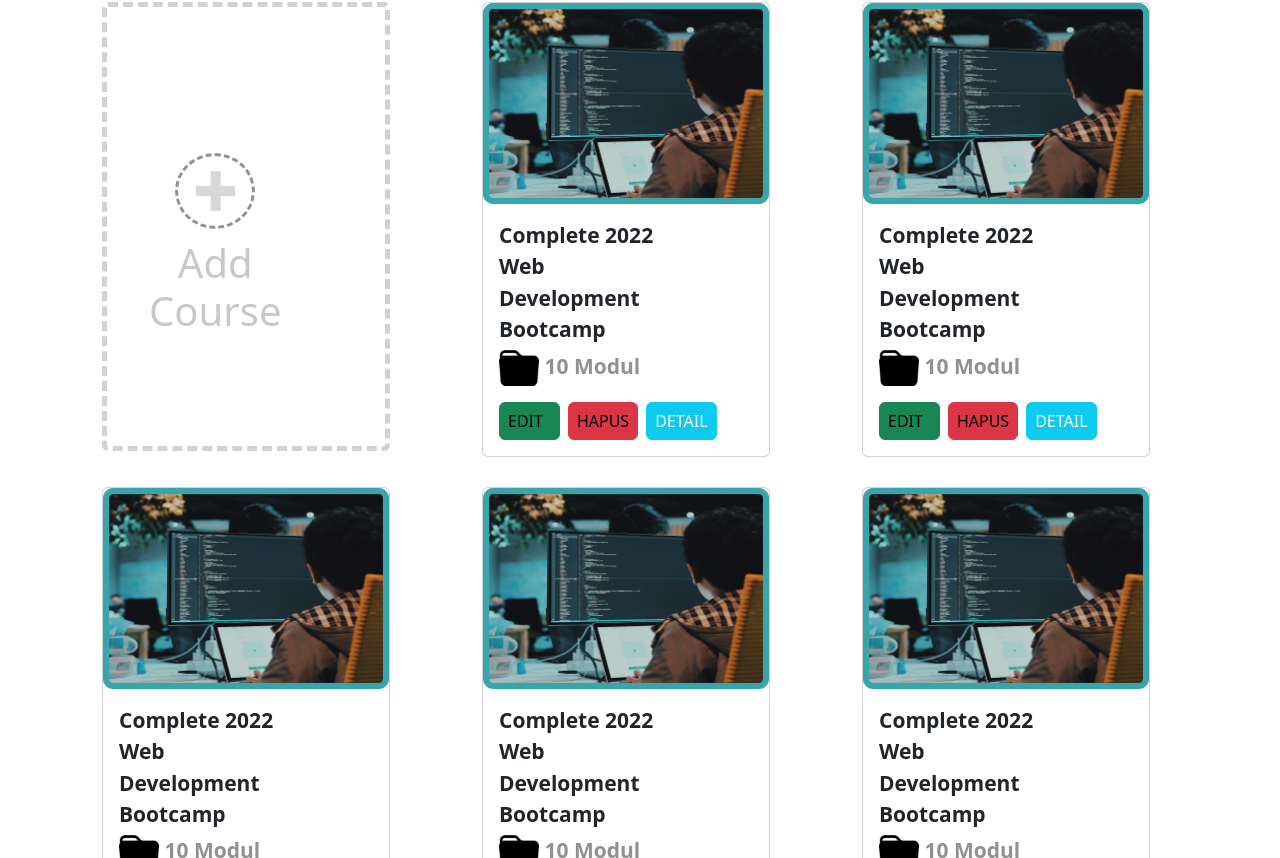
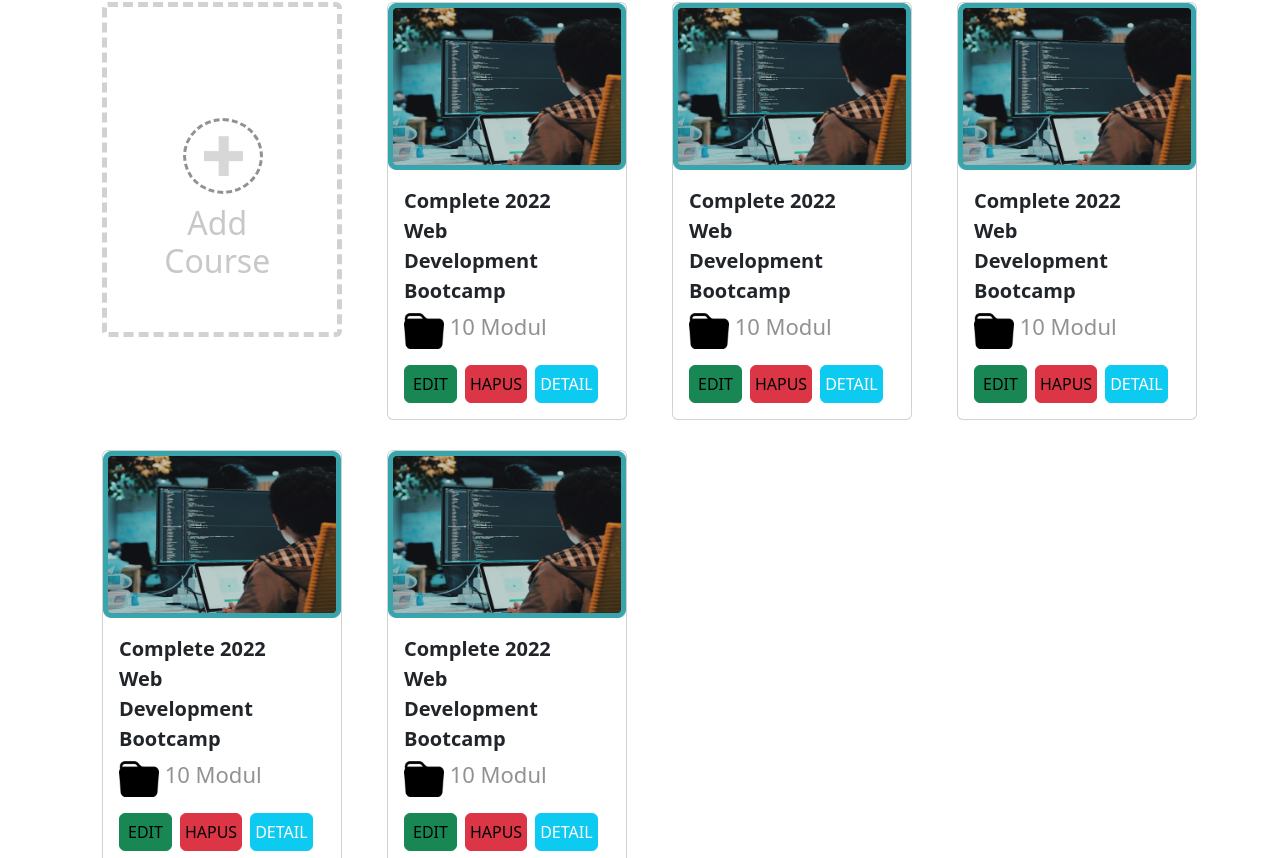
Before and after one commit to ervindwik/fe-comdev, a React (Create React App) app: page /profile/mycourse in a window 1280 px wide. Shown: the part 202-1060 px from the top of the page. Built offline with nearby package versions, Linux system fonts and the light colour scheme.

Commit message:
fix kebocoran class card di bagian dashboard

```diff
--- a/src/Components/MyCourseComp/CoursesList.jsx
+++ b/src/Components/MyCourseComp/CoursesList.jsx
@@ -9,9 +9,9 @@ const CoursesList = () => {
         <Container>
             <Row>
                 {/* Add Course */}
-                <Col md={{ span: 4 }}>
+                <Col md={{ span: 3 }}>
                     <Card style={{
-                        width: "18rem",
+                        width: "15rem",
                         borderWidth: 5,
                         borderStyle: 'dashed',
                     }}
@@ -26,7 +26,8 @@ const CoursesList = () => {
                                     textAlign:'center',
                                     width:'5rem',
                                     margin:'auto',
-                                    marginTop:"130px",
+                                    marginTop:"95px",
+                                    marginLeft:"60px",
                                     opacity:'0.5',
                                     borderRadius:'50%'
                                  }}
@@ -40,11 +41,12 @@ const CoursesList = () => {
 
                                 </div>
                                 <span>
-                                    <h1 className="text-center" style={{
+                                    <h2 className="text-center" style={{
                                         opacity :'0.5',
-                                        marginBottom:'95px',
-                                        marginTop:'10px'
-                                     }}>Add Course</h1>
+                                        marginBottom:'35px',
+                                        marginTop:'10px',
+                                        marginLeft:'40px'
+                                     }}>Add Course</h2>
                                 </span>
 
                             </Card.Text>
@@ -52,73 +54,73 @@ const CoursesList = () => {
                     </Card>
                 </Col>
                 {/* end add course */}
-                <Col md={{ span: 4 }}>
-                    <Card style={{ width: "18rem" }} id="card-courses">
+                <Col md={{ span: 3 }}>
+                    <Card style={{   width: "15rem", }} id="card-courses">
                         <Card.Img variant="top" src={gambar3} />
                         <Card.Body>
-                            <p class="mb-1">Complete 2022 Web Development Bootcamp</p>
+                            <p class="mb-1 fw-bolder fs-5">Complete 2022 Web Development Bootcamp</p>
                             <Card.Text>
                                 <img src={folder} width={40} /><span> 10 Modul</span>
                             </Card.Text>
-                            <a href="#" className="btn btn-success pe-3 me-2 ps-2">EDIT</a>
-                            <a href="#" className="btn btn-danger pe-2 me-2 ps-2">HAPUS</a>
-                            <a href="#" className="btn btn-info pe-2 ps-2 text-white">DETAIL</a>
+                            <a href="#" className="btn btn-success pe-2 me-2 ps-2">EDIT</a>
+                            <a href="#" className="btn btn-danger pe-1 me-2 ps-1">HAPUS</a>
+                            <a href="#" className="btn btn-info pe-1 ps-1 text-white">DETAIL</a>
                         </Card.Body>
                     </Card>
                 </Col>
-                <Col ma={{ span: 4 }}>
-                    <Card style={{ width: "18rem" }} id="card-courses">
+                <Col ma={{ span: 3 }}>
+                    <Card style={{   width: "15rem",}} id="card-courses">
                         <Card.Img variant="top" src={gambar3} />
                         <Card.Body>
-                            <p class="mb-1">Complete 2022 Web Development Bootcamp</p>
+                            <p class="mb-1 fw-bolder fs-5">Complete 2022 Web Development Bootcamp</p>
                             <Card.Text>
                                 <img src={folder} width={40} /><span> 10 Modul</span>
                             </Card.Text>
-                            <a href="#" className="btn btn-success pe-3 me-2 ps-2">EDIT</a>
-                            <a href="#" className="btn btn-danger pe-2 me-2 ps-2">HAPUS</a>
-                            <a href="#" className="btn btn-info pe-2 ps-2 text-white">DETAIL</a>
+                            <a href="#" className="btn btn-success pe-2 me-2 ps-2">EDIT</a>
+                            <a href="#" className="btn btn-danger pe-1 me-2 ps-1">HAPUS</a>
+                            <a href="#" className="btn btn-info pe-1 ps-1 text-white">DETAIL</a>
                         </Card.Body>
                     </Card>
                 </Col>
-                <Col md={{ span: 4 }}>
-                    <Card style={{ width: "18rem" }} id="card-courses">
+                <Col md={{ span: 3 }}>
+                    <Card style={{   width: "15rem",}} id="card-courses">
                         <Card.Img variant="top" src={gambar3} />
                         <Card.Body>
-                            <p class="mb-1">Complete 2022 Web Development Bootcamp</p>
+                            <p class="mb-1 fw-bolder fs-5">Complete 2022 Web Development Bootcamp</p>
                             <Card.Text>
                                 <img src={folder} width={40} /><span> 10 Modul</span>
                             </Card.Text>
-                            <a href="#" className="btn btn-success pe-3 me-2 ps-2">EDIT</a>
-                            <a href="#" className="btn btn-danger pe-2 me-2 ps-2">HAPUS</a>
-                            <a href="#" className="btn btn-info pe-2 ps-2 text-white">DETAIL</a>
+                            <a href="#" className="btn btn-success pe-2 me-2 ps-2">EDIT</a>
+                            <a href="#" className="btn btn-danger pe-1 me-2 ps-1">HAPUS</a>
+                            <a href="#" className="btn btn-info pe-1 ps-1 text-white">DETAIL</a>
                         </Card.Body>
                     </Card>
                 </Col>
-                <Col md={{ span: 4 }}>
-                    <Card style={{ width: "18rem" }} id="card-courses">
+                <Col md={{ span: 3 }}>
+                    <Card style={{   width: "15rem", }} id="card-courses">
                         <Card.Img variant="top" src={gambar3} />
                         <Card.Body>
-                            <p class="mb-1">Complete 2022 Web Development Bootcamp</p>
+                            <p class="mb-1 fw-bolder fs-5">Complete 2022 Web Development Bootcamp</p>
                             <Card.Text>
                                 <img src={folder} width={40} /><span> 10 Modul</span>
                             </Card.Text>
-                            <a href="#" className="btn btn-success pe-3 me-2 ps-2">EDIT</a>
-                            <a href="#" className="btn btn-danger pe-2 me-2 ps-2">HAPUS</a>
-                            <a href="#" className="btn btn-info pe-2 ps-2 text-white">DETAIL</a>
+                            <a href="#" className="btn btn-success pe-2 me-2 ps-2">EDIT</a>
+                            <a href="#" className="btn btn-danger pe-1 me-2 ps-1">HAPUS</a>
+                            <a href="#" className="btn btn-info pe-1 ps-1 text-white">DETAIL</a>
                         </Card.Body>
                     </Card>
                 </Col>
-                <Col md={{ span: 4 }}>
-                    <Card style={{ width: "18rem" }} id="card-courses">
+                <Col md={{ span: 3 }}>
+                    <Card style={{    width: "15rem", }} id="card-courses">
                         <Card.Img variant="top" src={gambar3} />
                         <Card.Body>
-                            <p class="mb-1">Complete 2022 Web Development Bootcamp</p>
+                            <p class="mb-1 fw-bolder fs-5">Complete 2022 Web Development Bootcamp</p>
                             <Card.Text>
                                 <img src={folder} width={40} /><span> 10 Modul</span>
                             </Card.Text>
-                            <a href="#" className="btn btn-success pe-3 me-2 ps-2">EDIT</a>
-                            <a href="#" className="btn btn-danger pe-2 me-2 ps-2">HAPUS</a>
-                            <a href="#" className="btn btn-info pe-2 ps-2 text-white">DETAIL</a>
+                            <a href="#" className="btn btn-success pe-2 me-2 ps-2">EDIT</a>
+                            <a href="#" className="btn btn-danger pe-1 me-2 ps-1">HAPUS</a>
+                            <a href="#" className="btn btn-info pe-1 ps-1 text-white">DETAIL</a>
                         </Card.Body>
                     </Card>
                 </Col>
--- a/src/Components/ProfileComp/CoursesList.jsx
+++ b/src/Components/ProfileComp/CoursesList.jsx
@@ -13,7 +13,7 @@ const CoursesList = () => {
                     <Card style={{ width: "18rem" }} id="card-courses">
                         <Card.Img variant="top" src={gambar3} />
                         <Card.Body>
-                            <p class="mb-1">Complete 2022 Web Development Bootcamp</p>
+                            <p class="mb-1 fw-bolder fs-5">Complete 2022 Web Development Bootcamp</p>
                             <Card.Text>
                             <img src={folder} width={40}/><span> 10 Modul</span>
                             </Card.Text>
@@ -26,7 +26,7 @@ const CoursesList = () => {
                     <Card style={{ width: "18rem" }} id="card-courses">
                         <Card.Img variant="top" src={gambar3} />
                         <Card.Body>
-                            <p class="mb-1">Complete 2022 Web Development Bootcamp</p>
+                            <p class="mb-1 fw-bolder fs-5">Complete 2022 Web Development Bootcamp</p>
                             <Card.Text>
                             <img src={folder} width={40}/><span> 10 Modul</span>
                             </Card.Text>
@@ -39,7 +39,7 @@ const CoursesList = () => {
                     <Card style={{ width: "18rem" }} id="card-courses">
                         <Card.Img variant="top" src={gambar3} />
                         <Card.Body>
-                            <p class="mb-1">Complete 2022 Web Development Bootcamp</p>
+                            <p class="mb-1 fw-bolder fs-5">Complete 2022 Web Development Bootcamp</p>
                             <Card.Text>
                             <img src={folder} width={40}/><span> 10 Modul</span>
                             </Card.Text>
@@ -54,7 +54,7 @@ const CoursesList = () => {
                     <Card style={{ width: "18rem" }} id="card-courses">
                         <Card.Img variant="top" src={gambar3} />
                         <Card.Body>
-                            <p class="mb-1">Complete 2022 Web Development Bootcamp</p>
+                            <p class="mb-1 fw-bolder fs-5">Complete 2022 Web Development Bootcamp</p>
                             <Card.Text>
                             <img src={folder} width={40}/><span> 10 Modul</span>
                             </Card.Text>
@@ -67,7 +67,7 @@ const CoursesList = () => {
                     <Card style={{ width: "18rem" }} id="card-courses">
                         <Card.Img variant="top" src={gambar3} />
                         <Card.Body>
-                            <p class="mb-1">Complete 2022 Web Development Bootcamp</p>
+                            <p class="mb-1 fw-bolder fs-5">Complete 2022 Web Development Bootcamp</p>
                             <Card.Text>
                             <img src={folder} width={40}/><span> 10 Modul</span>
                             </Card.Text>
@@ -80,7 +80,7 @@ const CoursesList = () => {
                     <Card style={{ width: "18rem" }} id="card-courses">
                         <Card.Img variant="top" src={gambar3} />
                         <Card.Body>
-                            <p class="mb-1">Complete 2022 Web Development Bootcamp</p>
+                            <p class="mb-1 fw-bolder fs-5">Complete 2022 Web Development Bootcamp</p>
                             <Card.Text>
                             <img src={folder} width={40}/><span> 10 Modul</span>
                             </Card.Text>
--- a/src/Styles/Profile.css
+++ b/src/Styles/Profile.css
@@ -86,13 +86,9 @@ a:visited { text-decoration: none; }
 a:hover { text-decoration: none; }
 a:active { text-decoration: none; }
 
-.card-body > p{
-font-weight: 700;
-font-size: 21px;
-}
-
 .card-text > span {
   opacity: 0.5;
+  font-size: 22px;
 }
 
 @media (min-width: 992px) {
```
